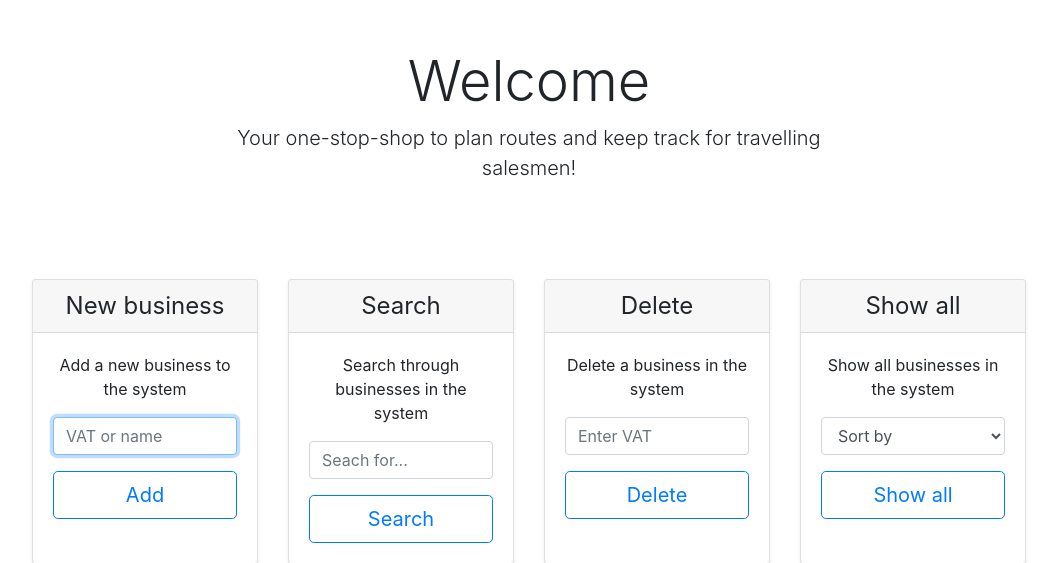
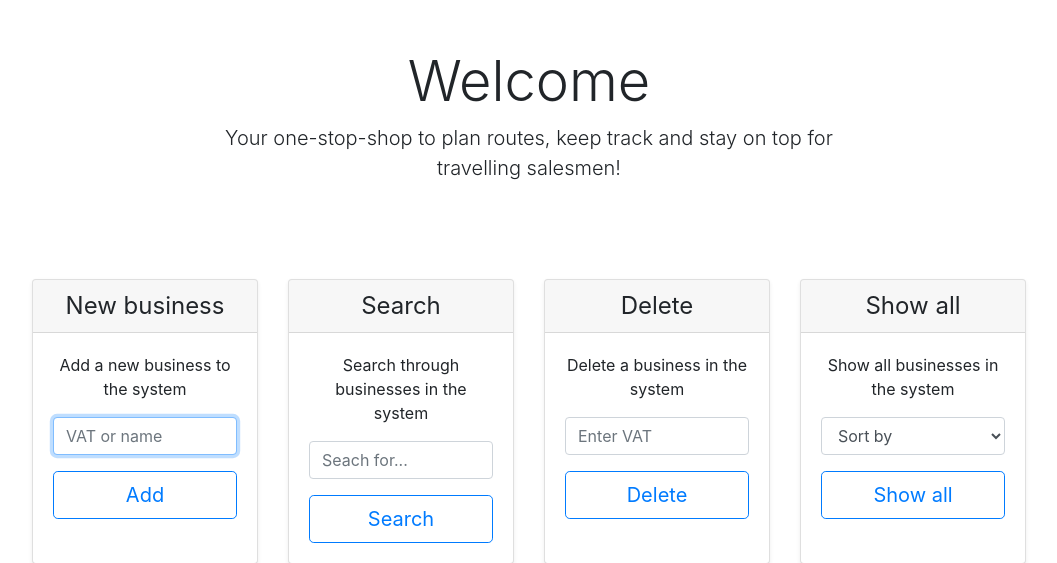
Before and after one commit to transen/TravellingCVR, a Flask app: page / in a window 1280 px wide. Shown: the part 70-633 px from the top of the page, without its empty margins (111-1168 px from the left). Run offline with Flask 2, Linux system fonts and the light colour scheme; parts of the project's set-up code (start-up, migrations or seed data) failed here and were passed over; some libraries are stand-ins or nearby versions.

Commit message:
Changed wording in index.html

```diff
--- a/templates/home.html
+++ b/templates/home.html
@@ -10,7 +10,7 @@
 
     <div class="px-3 py-3 pt-md-5 pb-md-4 mx-auto text-center" style="max-width: 700px;">
   <h1 class="display-4">Welcome</h1>
-  <p class="lead">Your one-stop-shop to plan routes and keep track for travelling salesmen!</p>
+  <p class="lead">Your one-stop-shop to plan routes, keep track and stay on top for travelling salesmen!</p>
 </div>
     <div class="container" style="max-width: 1024px; margin-top: 5%">
     <div class="card-deck mb-3 text-center">
```
